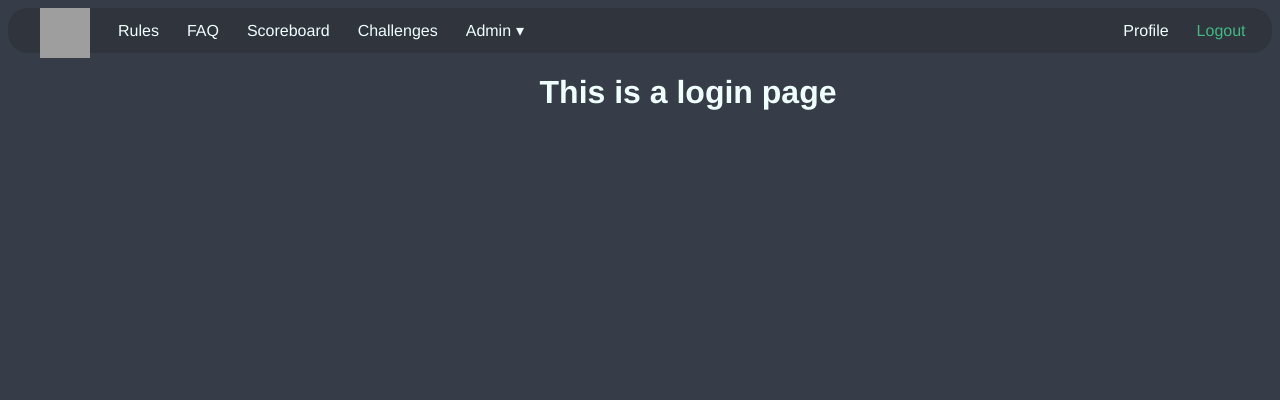
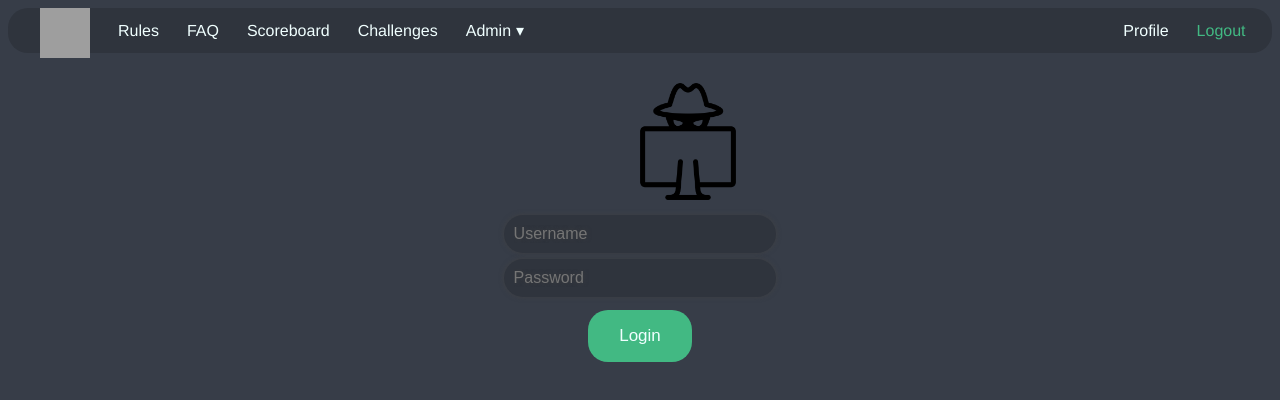
Before and after one commit to marcel-git/ctfservice-frontend, a Vue app: page /login in a window 1280 px wide. Shown: the top 400 px of the page. Built offline with nearby package versions, Linux system fonts and the light colour scheme; grey boxes are pictures that could not be loaded; a small style sheet from the web is missing; the HTML template or start-up script is replaced by a standard one.

Commit message:
-Refactoring -Completed the Markdown rendering component -Pages can now be pulled from the DB and displayed

```diff
--- a/public/index.html
+++ b/public/index.html
@@ -6,6 +6,9 @@
     <meta name="viewport" content="width=device-width,initial-scale=1.0">
     <link rel="icon" href="<%= BASE_URL %>favicon.ico">
     <title><%= htmlWebpackPlugin.options.title %></title>
+      <link rel="stylesheet"
+            href="//cdnjs.cloudflare.com/ajax/libs/highlight.js/10.5.0/styles/darcula.min.css">
+      <script src="//cdnjs.cloudflare.com/ajax/libs/highlight.js/10.5.0/highlight.min.js"></script>
   </head>
   <body>
     <noscript>
--- a/src/App.vue
+++ b/src/App.vue
@@ -1,9 +1,8 @@
 <template>
   <div id="app">
     <nav id='menu'>
-      <input type='checkbox' id='responsive-menu' onclick='updatemenu()'><label></label>
       <ul>
-        <li><router-link to="/"><img src="/assets/logo.png" width="50" height="50" alt="Home"></router-link></li>
+        <li><router-link to="/"><img src="assets/logo.png" width="50" height="50" alt="Home"></router-link></li>
         <li><router-link to="/rules">Rules</router-link></li>
         <li><router-link to="/faq">FAQ</router-link></li>
         <li><router-link to="/scoreboard">Scoreboard</router-link></li>
@@ -43,19 +42,15 @@
 
 <style>
 
-body { background-color: #373d48}
+body {
+  background: #373d48;
+  color: azure;
+  font-family: Avenir, Helvetica, Arial, sans-serif;
+}
 
 .topnav-right {
     float: right;
     padding-right: 1%;
-}
-
-#app {
-  font-family: Avenir, Helvetica, Arial, sans-serif;
-  -webkit-font-smoothing: antialiased;
-  -moz-osx-font-smoothing: grayscale;
-  text-align: center;
-  color: azure;
 }
 
 #menu {
--- /dev/null
+++ b/src/components/MarkdownRenderer.vue
@@ -0,0 +1,63 @@
+<template>
+  <div class="MarkdownRenderer">
+    <div id="article" class="markdown-body">
+    </div>
+
+  </div>
+
+</template>
+
+<script>
+import {getPage} from "../scripts/contentLoader"
+
+export default {
+    name: "MarkdownRenderer",
+  props: {
+      path: String
+    },
+    data() {
+        return {
+            source: String,
+            show: true,
+            html: false,
+            breaks: true,
+            linkify: false,
+            emoji: true,
+        }
+    },
+    created: async function () {
+        const temp = await getPage("/"+this.path);
+        this.source = temp;
+
+      const showdown = require("showdown"), showdownHighlight = require("showdown-highlight");
+
+      let converter = new showdown.Converter({
+        extensions: [showdownHighlight()]
+      });
+
+      this.source.content = converter.makeHtml(this.source.content);
+      document.getElementById("article").innerHTML = this.source.content;
+    }
+}
+</script>
+
+<!-- Add "scoped" attribute to limit CSS to this component only -->
+<style>
+    .markdown-body{
+      border-radius: 40px;
+      background: #2f343d;
+      margin: 5% 5% 5% 5%;
+      padding: 1% 1% 1% 1%;
+    }
+
+    code {
+      border-radius: 20px;
+    }
+
+    .MarkdownRenderer h1 {
+        color: #e06c75;
+    }
+    .MarkdownRenderer ul {
+        margin-left: 0;
+    }
+</style>
--- a/src/components/MarkdownComponent.vue
+++ b/src/components/PageEditor.vue
@@ -1,29 +1,37 @@
 <template>
-    <div class="markdownComponent">
+    <div class="PageEditor">
         <div id="editor">
             <MarkdownEditor v-model="markdown" :theme="theme"/>
         </div>
         <div id="submit">
-            <a href="#" class="myButton">Create</a>
+            <a href="#" class="myButton" v-on:click="sendPage">Create</a>
         </div>
         <div id="path">
             Path:
-            <input type="text" class="css-input" value="/" />
+            <input v-model="path" type="text" class="css-input" placeholder="/" />
         </div>
     </div>
 </template>
 
 <script>
     import MarkdownEditor from '@voraciousdev/vue-markdown-editor'
+    import {createPage} from "@/scripts/contentLoader";
+
     export default {
-        name: "MarkdownComponent",
+        name: "PageEditor",
         components: {
             MarkdownEditor
         },
         data() {
             return {
                 markdown: '**Create a page using markdown**',
-                theme: 'dark'
+                theme: 'dark',
+                path: ""
+            }
+        },
+        methods: {
+            sendPage: function() {
+                createPage({"path": this.path,"content":this.markdown})
             }
         }
     }
--- a/src/components/Pages.vue
+++ b/src/components/Pages.vue
@@ -69,6 +69,10 @@
 
 <style scoped>
 
+    h1 {
+        text-align: center;
+    }
+
     svg {
         padding-left: 10%;
     }
@@ -80,6 +84,7 @@
     .Title {grid-area: Title;}
     .URL {
         grid-area: URL;
+        padding-left: 5%;
         border-left: 1px solid azure;
         border-right: 1px solid azure;
     }
--- a/src/scripts/contentLoader.js
+++ b/src/scripts/contentLoader.js
@@ -0,0 +1,15 @@
+var apiURL = "http://localhost:8081/api/content";
+
+export async function getPage(path) {
+    const results = await fetch(apiURL+path);
+    const value = results.json();
+    return value;
+}
+
+export function createPage(params) {
+    console.log("Posting");
+    var xhr = new XMLHttpRequest();
+    xhr.open("POST",apiURL,true);
+    xhr.setRequestHeader("Content-type",'application/json; charset=UTF-8');
+    xhr.send(JSON.stringify(params))
+}
--- a/src/views/FAQ.vue
+++ b/src/views/FAQ.vue
@@ -1,15 +1,20 @@
 <template>
     <div class="faq">
-        <h1>This is a faq page</h1>
+        <MarkdownRenderer path="faq"/>
     </div>
 </template>
 
 <script>
+    import MarkdownRenderer from "../components/MarkdownRenderer"
+
     export default {
-        name: "FAQ"
+        name: "FAQ",
+        components: {
+            MarkdownRenderer
+        }
     }
 </script>
 
-<style scoped>
+<style>
 
 </style>
--- a/src/views/Home.vue
+++ b/src/views/Home.vue
@@ -1,18 +1,18 @@
 <template>
   <div class="home">
-    <MarkdownComponent/>
+    <PageEditor/>
   </div>
 </template>
 
 <script>
 // @ is an alias to /src
 //import Content from "@/components/Content";
-import MarkdownComponent from "@/components/MarkdownComponent";
+import PageEditor from "@/components/PageEditor";
 
 export default {
   name: 'Home',
   components: {
-    MarkdownComponent,
+    PageEditor,
   }
 }
 </script>
--- a/src/views/Login.vue
+++ b/src/views/Login.vue
@@ -1,6 +1,13 @@
 <template>
     <div class="login">
-        <h1>This is a login page</h1>
+      <img src="../assets/icon.png" width="10%"/>
+      <br>
+      <input type="text" class="css-input" placeholder="Username"/>
+      <br>
+      <input type="password" class="css-input" placeholder="Password"/>
+      <div id="submit">
+        <a href="#" class="myButton">Login</a>
+      </div>
     </div>
 </template>
 
@@ -12,4 +19,53 @@
 
 <style scoped>
 
+    .login{
+      text-align: center;
+    }
+
+    img {
+        padding-top: 2%;
+    }
+
+    .css-input {
+        padding: 10px;
+        font-size: 16px;
+        border-width: 0px;
+        background-color: #2f343d;
+        color: #F0FFFF;
+        border-style: solid;
+        border-radius: 20px;
+        box-shadow: 0px 0px 5px rgba(66,66,66,.75);
+        text-shadow: 0px 0px 5px rgba(66,66,66,.75);
+        margin-top: 0.5%;
+        width: 20%;
+    }
+    .css-input:focus {
+        outline:none;
+    }
+
+    .myButton {
+        background-color:#42b983;
+        border-radius:20px;
+        display:inline-block;
+        cursor:pointer;
+        color: azure;
+        font-family:Arial;
+        font-size:17px;
+        padding:16px 31px;
+        text-decoration:none;
+    }
+    .myButton:hover {
+        background-color:#F0FFFFFF;
+        color: #2F343D;
+    }
+    .myButton:active {
+        position:relative;
+        top:1px;
+    }
+
+    #submit {
+        padding-top: 1%;
+        padding-bottom: 1%;
+    }
 </style>
--- a/src/views/Rules.vue
+++ b/src/views/Rules.vue
@@ -1,15 +1,20 @@
 <template>
     <div class="rules">
-        <h1>This is a rules page</h1>
+        <MarkdownRenderer path="rules"/>
     </div>
 </template>
 
 <script>
+    import MarkdownRenderer from "../components/MarkdownRenderer"
+
     export default {
-        name: "Admin.vue"
+        name: "Rules",
+        components: {
+            MarkdownRenderer
+        }
     }
 </script>
 
-<style scoped>
+<style>
 
 </style>
```
Also changed, not shown: package.json (+6 -2 lines), src/components/Content.vue (deleted, +0 -41 lines), 1 other file (tests, documents, lock files or other folders).
